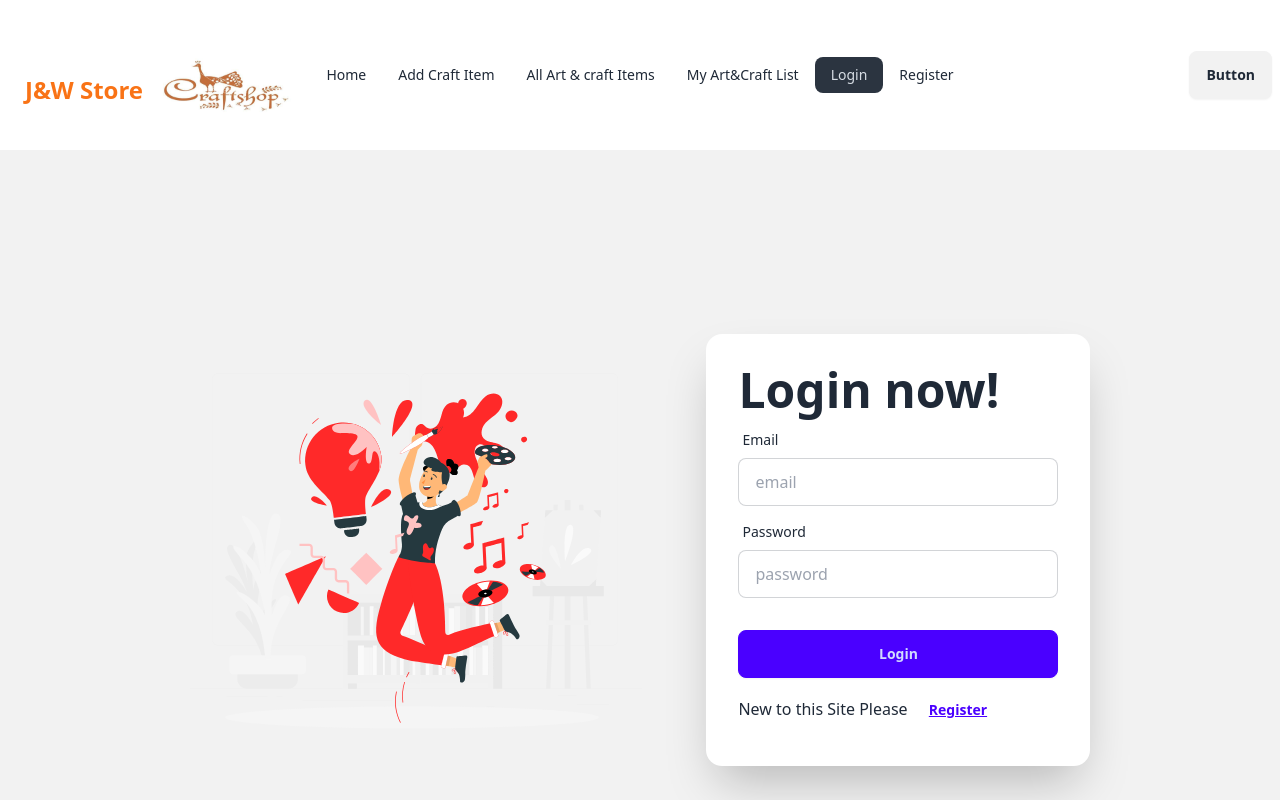
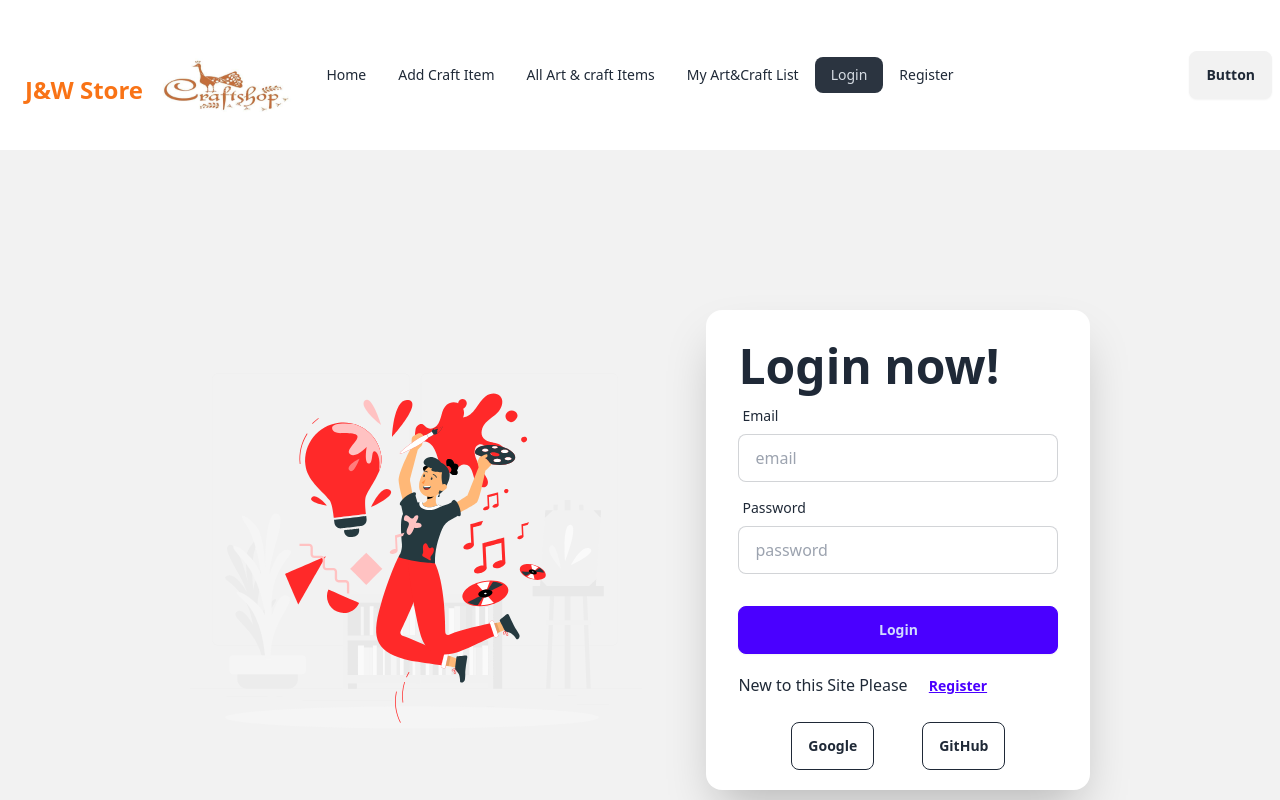
Before and after one commit to Emrandu1989/a10-client, a React (Vite) app: page /login in a window 1280 px wide. Shown: the top 800 px of the page. Built offline with nearby package versions, Linux system fonts and the light colour scheme.

Commit message:
added google login button in the login page

```diff
--- a/src/pages/Login/Login.jsx
+++ b/src/pages/Login/Login.jsx
@@ -12,7 +12,7 @@ const Login = () => {
       };
       const { View } = useLottie(options);
 
-      const {signIn} = useContext(AuthContext)
+      const {signIn,googleLogin} = useContext(AuthContext)
       const handleLogin = e =>{
          e.preventDefault();
          const form = e.target;
@@ -39,6 +39,22 @@ const Login = () => {
 
       }
 
+      const handleGoogleLogin=() =>{
+           googleLogin()
+           .then(result=>{
+              console.log(result.user)
+              Swal.fire({
+                position: "top-end",
+                icon: "success",
+                title: "User Login successfully",
+                showConfirmButton: false,
+                timer: 1500
+              });
+           })
+           .catch(error=>{
+            console.error(error)
+           })
+      }
 
     return (
         <>
@@ -68,7 +84,12 @@ const Login = () => {
           <button className="btn btn-primary">Login</button>
         </div>
         <p>New to this Site Please <Link to='/register' className="btn btn-link">Register</Link> </p>
+
       </form>
+      <div className="space-x-12 text-center -mt-5 mb-5">
+              <button onClick={handleGoogleLogin} className="btn btn-outline">Google</button>
+              <button className="btn btn-outline">GitHub</button>
+        </div>
     </div>
   </div>
 </div>
--- a/src/providers/AuthProviders.jsx
+++ b/src/providers/AuthProviders.jsx
@@ -1,11 +1,13 @@
 import { createContext, useState } from "react";
-import { createUserWithEmailAndPassword, getAuth, signInWithEmailAndPassword } from "firebase/auth";
+import { GithubAuthProvider, GoogleAuthProvider, createUserWithEmailAndPassword, getAuth, signInWithEmailAndPassword, signInWithPopup } from "firebase/auth";
 import app from "../firebase/firebase.config";
 
 const auth = getAuth(app);
 
 
 export const AuthContext = createContext(null)
+const googleProvider = new GoogleAuthProvider();
+const gitHubProvider = new GithubAuthProvider();
 
 const AuthProviders = ({children}) => {
      const [users, setUsers] = useState(null);
@@ -18,10 +20,18 @@ const AuthProviders = ({children}) => {
           return signInWithEmailAndPassword(auth,email,password)
      }
 
+     const googleLogin = () =>{
+         return signInWithPopup(auth, googleProvider)
+     }
+     const gitHubLogin = () =>{
+
+     }
+
     const userInfo = {
           users,
           createUser,
           signIn,
+          googleLogin,
     }
 
     return (
```
